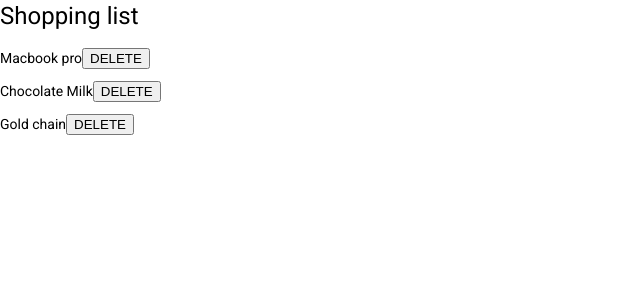
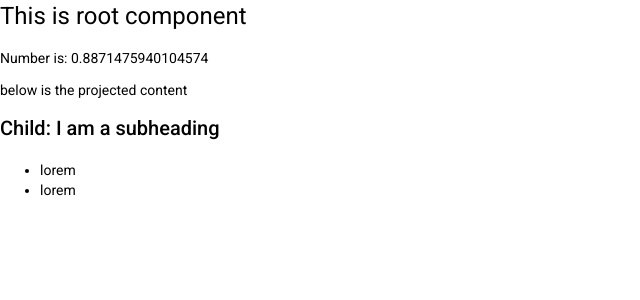
Before and after one commit to jaiminxp/covalense-angular-training, an Angular app: page / in a window 1280 px wide. Shown: the top 300 px of the page, without its empty margins (0-640 px from the left). Built offline with nearby package versions, Linux system fonts and the light colour scheme.

Commit message:
Lifecycle, Template Access

```diff
--- a/src/app/concepts/data-binding/c1/c1.component.html
+++ b/src/app/concepts/data-binding/c1/c1.component.html
@@ -21,3 +21,5 @@
 
 <!-- <mat-slide-toggle (change)="change($event)"> one way </mat-slide-toggle>
 <mat-slide-toggle [(ngModel)]="isChecked"> two way </mat-slide-toggle> -->
+
+<h1 #heading>I am a heading</h1>
--- a/src/app/concepts/data-binding/data-binding.module.ts
+++ b/src/app/concepts/data-binding/data-binding.module.ts
@@ -16,6 +16,6 @@ import { ListItemComponent } from './list-item/list-item.component';
     ListItemComponent,
   ],
   imports: [CommonModule, BrowserModule, FormsModule, MatSlideToggleModule],
-  bootstrap: [ShoppingListComponent],
+  bootstrap: [C1Component],
 })
 export class DataBindingModule {}
--- /dev/null
+++ b/src/app/concepts/lifecycle/child/child.component.html
@@ -0,0 +1,5 @@
+<p>Number is: {{ num }}</p>
+<p>below is the projected content</p>
+
+<h2 #subheading>Child: I am a subheading</h2>
+<ng-content></ng-content>
--- /dev/null
+++ b/src/app/concepts/lifecycle/child/child.component.ts
@@ -0,0 +1,55 @@
+import {
+  AfterContentInit,
+  AfterViewInit,
+  Component,
+  DoCheck,
+  ElementRef,
+  Input,
+  OnChanges,
+  OnInit,
+  SimpleChanges,
+  ViewChild,
+  ContentChild,
+} from '@angular/core';
+
+@Component({
+  selector: 'app-child',
+  templateUrl: './child.component.html',
+  styleUrls: ['./child.component.css'],
+})
+export class ChildComponent
+  implements OnInit, DoCheck, OnChanges, AfterContentInit, AfterViewInit
+{
+  @Input() num: number;
+  @ViewChild('subheading') subheading: ElementRef;
+  @ContentChild('list') list: ElementRef;
+
+  constructor() {
+    console.log('constructor🚀 ~ number', this.num);
+  }
+
+  ngOnInit(): void {
+    console.log('Child: ngOnInit called');
+    console.log('ngOnInit ~ number', this.num);
+    console.log('🚀 ~ subheading', this.subheading);
+  }
+
+  ngDoCheck() {
+    console.log('Child: ngDoCheck called');
+  }
+
+  ngOnChanges(changes: SimpleChanges): void {
+    console.log('Child: ngOnChanges called');
+    console.log('🚀 ~ changes', changes);
+  }
+
+  ngAfterContentInit(): void {
+    console.log('Child: ngAfterContentInit called');
+  }
+
+  ngAfterViewInit(): void {
+    console.log('Child: ngAfterViewInit called');
+    console.log('🚀 ~ subheading', this.subheading);
+    console.log('🚀 ~ list', this.list);
+  }
+}
--- /dev/null
+++ b/src/app/concepts/lifecycle/root/root.component.html
@@ -0,0 +1,8 @@
+<h1>This is root component</h1>
+
+<app-child [num]="randomNum">
+  <ul #list>
+    <li>lorem</li>
+    <li>lorem</li>
+  </ul>
+</app-child>
--- /dev/null
+++ b/src/app/concepts/lifecycle/root/root.component.ts
@@ -0,0 +1,22 @@
+import { AfterViewInit, Component, OnInit } from '@angular/core';
+
+@Component({
+  selector: 'app-root',
+  templateUrl: './root.component.html',
+  styleUrls: ['./root.component.css'],
+})
+export class RootComponent implements OnInit, AfterViewInit {
+  constructor() {}
+
+  randomNum: number;
+
+  ngOnInit(): void {
+    let id = setInterval(() => (this.randomNum = Math.random()), 1000);
+
+    setTimeout(() => clearInterval(id), 3000);
+  }
+
+  ngAfterViewInit(): void {
+    console.log('Parent: ngAfterViewInit called');
+  }
+}
--- a/src/main.ts
+++ b/src/main.ts
@@ -6,6 +6,7 @@ import { BuiltinDirectivesModule } from './app/concepts/builtin-directives/built
 import { ComponentsModule } from './app/concepts/components/components.module';
 import { CustomEventsModule } from './app/concepts/custom-events/custom-events.module';
 import { DataBindingModule } from './app/concepts/data-binding/data-binding.module';
+import { LifecycleModule } from './app/concepts/lifecycle/lifecycle.module';
 import { TemplateFormsModule } from './app/concepts/template-forms/template-forms.module';
 import { environment } from './environments/environment';
 
@@ -14,5 +15,5 @@ if (environment.production) {
 }
 
 platformBrowserDynamic()
-  .bootstrapModule(CustomEventsModule)
+  .bootstrapModule(LifecycleModule)
   .catch((err) => console.error(err));
```
Also changed, not shown: src/app/concepts/data-binding/c1/c1.component.ts (+8 -1 lines), src/app/concepts/lifecycle/lifecycle.module.ts (added, +12 -0 lines), src/app/concepts/lifecycle/child/child.component.css (added), src/app/concepts/lifecycle/root/root.component.css (added), 2 other files (tests, documents, lock files or other folders).
